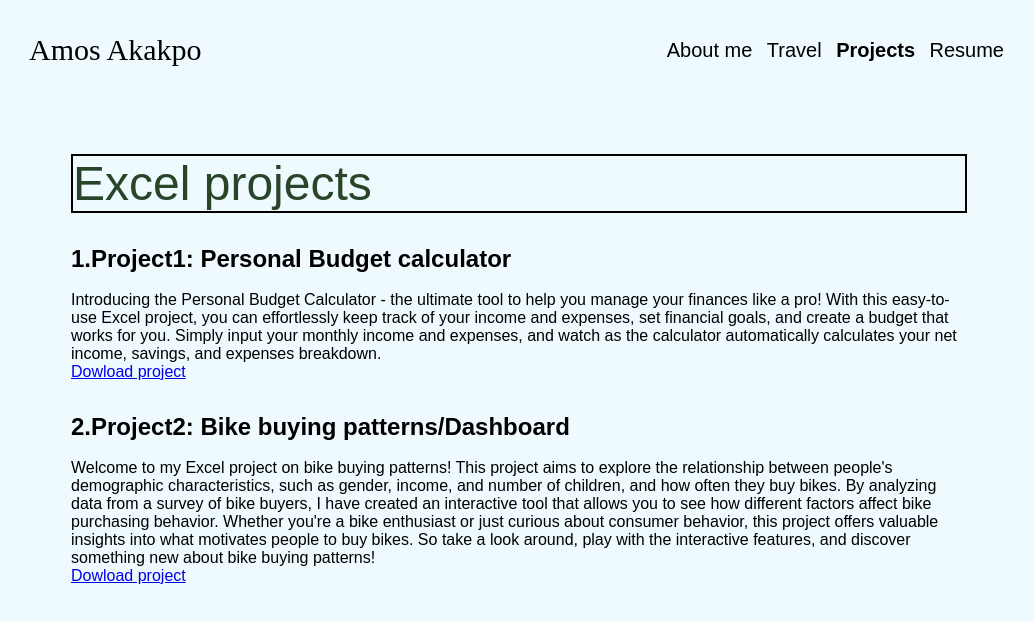
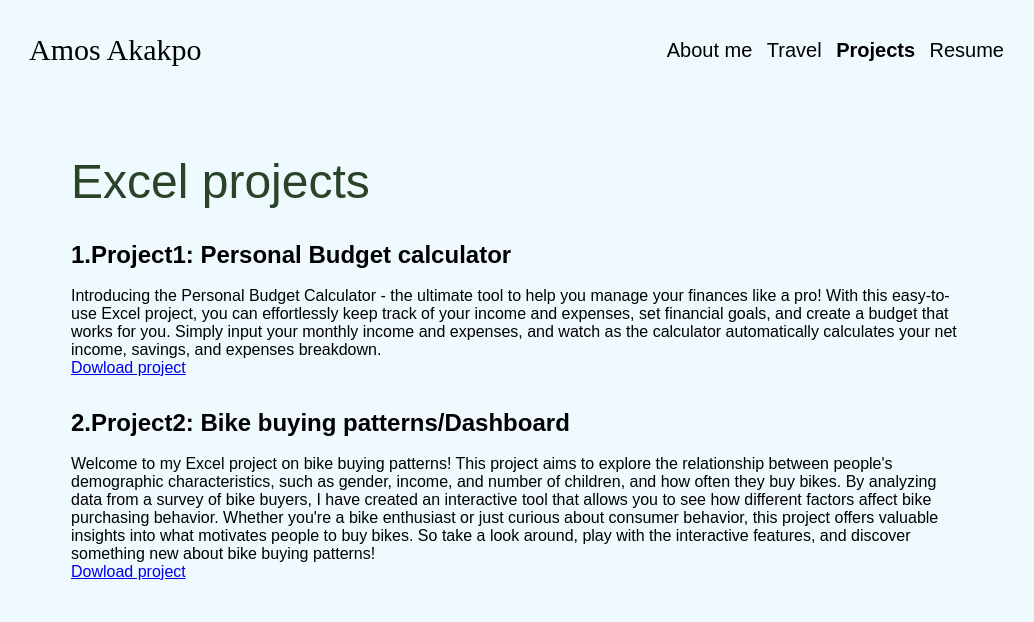
Before and after one commit to AmosAkakpo/amosakakpo, a plain HTML site: page excelProjects.html in a window 1280 px wide. Shown: the whole page, without its empty margins (121-1155 px from the left). Drawn offline with Linux system fonts and the light colour scheme.

Commit message:
Update excelpage.css

```diff
--- a/pagescss/excelpage.css
+++ b/pagescss/excelpage.css
@@ -63,7 +63,7 @@ a.active, a:hover{
 .introduction{
     width: 70vw;
     height: auto;
-    border: 2px solid black;
+    border: 2px;
     margin-left: 15vw;
     margin-top: 5%;
 }
```
